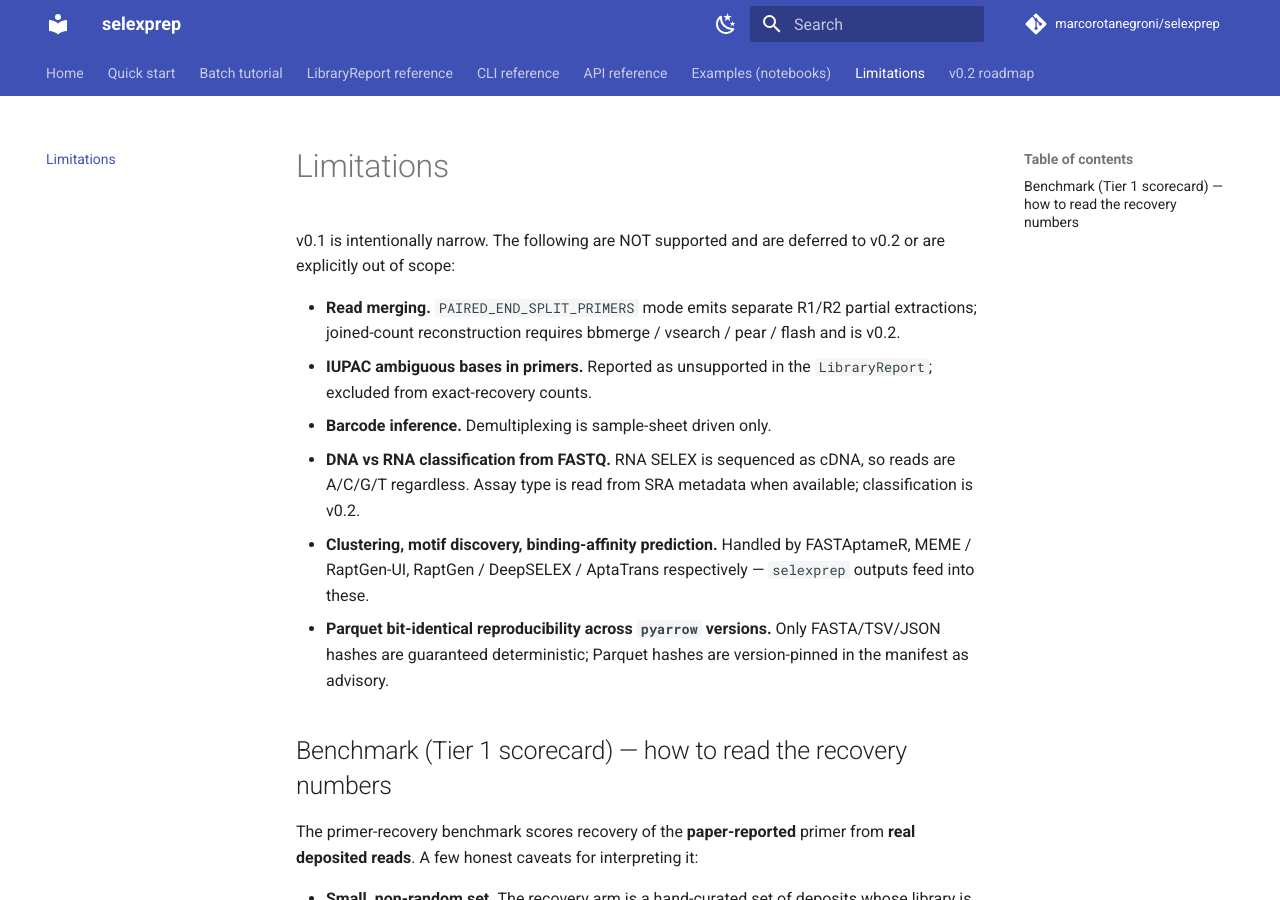
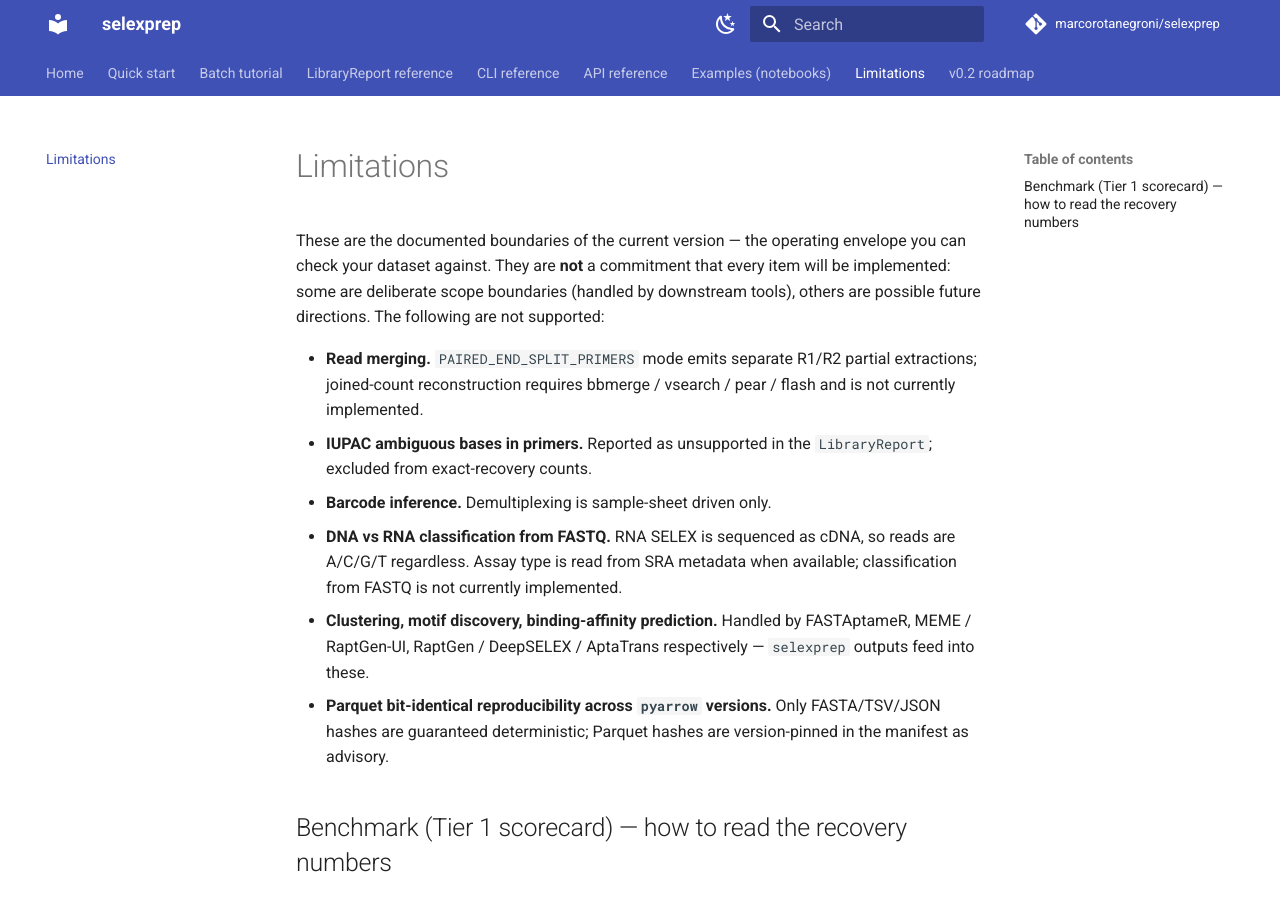
Before and after one commit to marcorotanegroni/selexprep, an MkDocs documentation site: the page built from docs/limitations.md, in a window 1280 px wide and 900 px high. Built offline with MkDocs 1.6.1 and Material for MkDocs 9.7.7, drawn with Linux system fonts in a browser that asks for light colours; comment, search, counter and statistics services are not loaded.

Commit message:
release: v0.3.0 — Beta status + stability policy
Promote selexprep to Beta and back the promise with enforced contracts:

- Development Status classifier 3-Alpha -> 4-Beta; version 0.2.1 -> 0.3.0
  (pyproject, __init__, Dockerfile, selexprep.def).
- Add STABILITY.md declaring the stable public surface (CLI; the
  library_report.json / selexprep_manifest.json / counts.parquet /
  run_summary.tsv / rounds.tsv schemas; the enumerations; the curated-metadata
  API; the determinism guarantee) vs experimental / not-yet-implemented features.
- Add tests/test_schema_stability.py pinning the LibraryReport and
  SelexprepManifestV1 field sets, the enumerations, and the counts/run_summary
  columns, so a breaking change to a public data contract fails CI.
- README status now reads beta with a pointer to STABILITY.md.
- Refresh the committed catalog-completeness audit to the current snapshot.

```diff
--- a/docs/limitations.md
+++ b/docs/limitations.md
@@ -1,11 +1,15 @@
 # Limitations
 
-v0.1 is intentionally narrow. The following are NOT supported and are deferred to v0.2 or are explicitly out of scope:
+These are the documented boundaries of the current version — the operating
+envelope you can check your dataset against. They are **not** a commitment that
+every item will be implemented: some are deliberate scope boundaries (handled by
+downstream tools), others are possible future directions. The following are not
+supported:
 
-- **Read merging.** `PAIRED_END_SPLIT_PRIMERS` mode emits separate R1/R2 partial extractions; joined-count reconstruction requires bbmerge / vsearch / pear / flash and is v0.2.
+- **Read merging.** `PAIRED_END_SPLIT_PRIMERS` mode emits separate R1/R2 partial extractions; joined-count reconstruction requires bbmerge / vsearch / pear / flash and is not currently implemented.
 - **IUPAC ambiguous bases in primers.** Reported as unsupported in the `LibraryReport`; excluded from exact-recovery counts.
 - **Barcode inference.** Demultiplexing is sample-sheet driven only.
-- **DNA vs RNA classification from FASTQ.** RNA SELEX is sequenced as cDNA, so reads are A/C/G/T regardless. Assay type is read from SRA metadata when available; classification is v0.2.
+- **DNA vs RNA classification from FASTQ.** RNA SELEX is sequenced as cDNA, so reads are A/C/G/T regardless. Assay type is read from SRA metadata when available; classification from FASTQ is not currently implemented.
 - **Clustering, motif discovery, binding-affinity prediction.** Handled by FASTAptameR, MEME / RaptGen-UI, RaptGen / DeepSELEX / AptaTrans respectively — `selexprep` outputs feed into these.
 - **Parquet bit-identical reproducibility across `pyarrow` versions.** Only FASTA/TSV/JSON hashes are guaranteed deterministic; Parquet hashes are version-pinned in the manifest as advisory.
 
--- a/pyproject.toml
+++ b/pyproject.toml
@@ -4,7 +4,7 @@
 
 [project]
 name = "selexprep"
-version = "0.2.1"
+version = "0.3.0"
 description = "Accession-first preprocessing for public HT-SELEX with primer auto-inference"
 readme = "README.md"
 requires-python = ">=3.10"
@@ -13,7 +13,7 @@
 authors = [{name = "Marco Rotanegroni", email = "marco.rotanegroni@studenti.unipd.it"}]
 keywords = ["SELEX", "aptamer", "HT-SELEX", "bioinformatics", "primer", "FASTQ"]
 classifiers = [
-  "Development Status :: 3 - Alpha",
+  "Development Status :: 4 - Beta",
   "Programming Language :: Python :: 3",
   "Programming Language :: Python :: 3.10",
   "Programming Language :: Python :: 3.11",
--- a/src/selexprep/__init__.py
+++ b/src/selexprep/__init__.py
@@ -1,3 +1,3 @@
 """selexprep — accession-first preprocessing for public HT-SELEX datasets."""
 
-__version__ = "0.2.1"
+__version__ = "0.3.0"
```
Also changed, not shown: CHANGELOG.md (+25 -1 lines), README.md (+6 -3 lines), STABILITY.md (added, +66 -0 lines), 6 other files.
